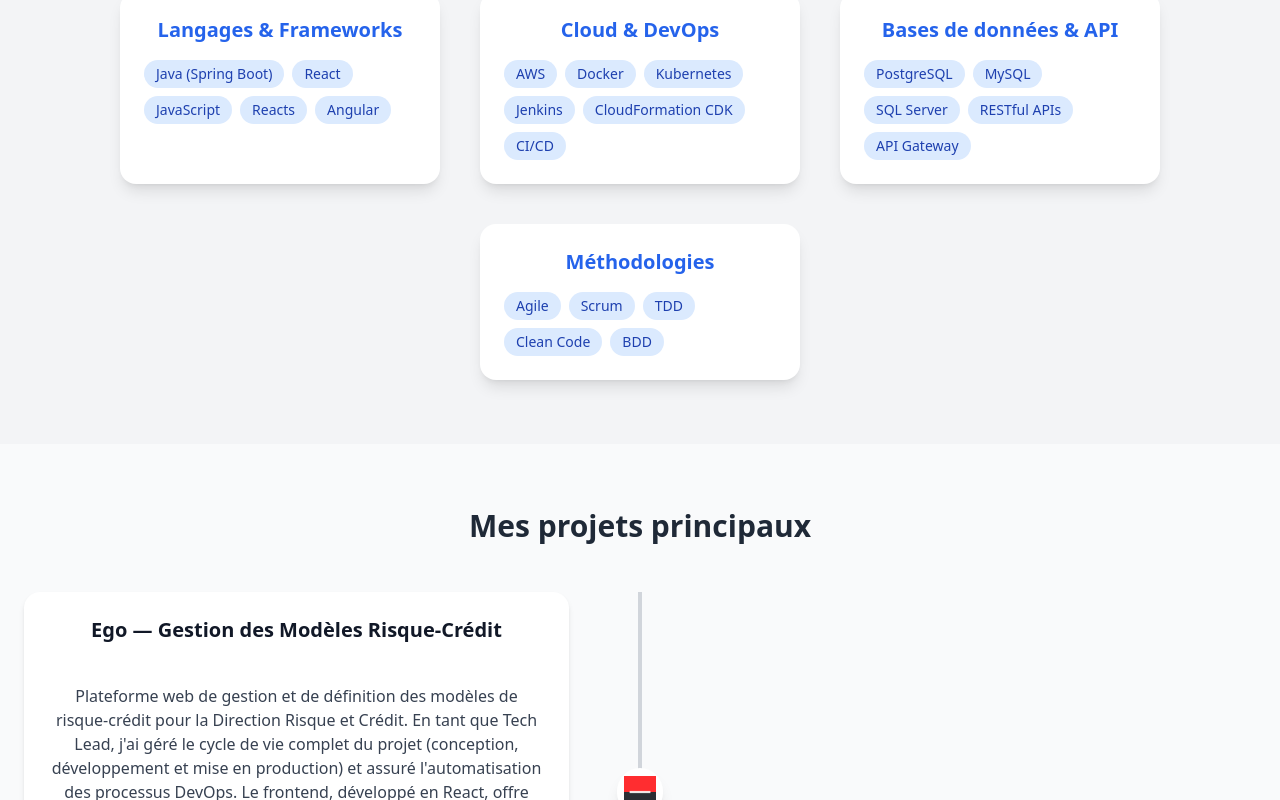
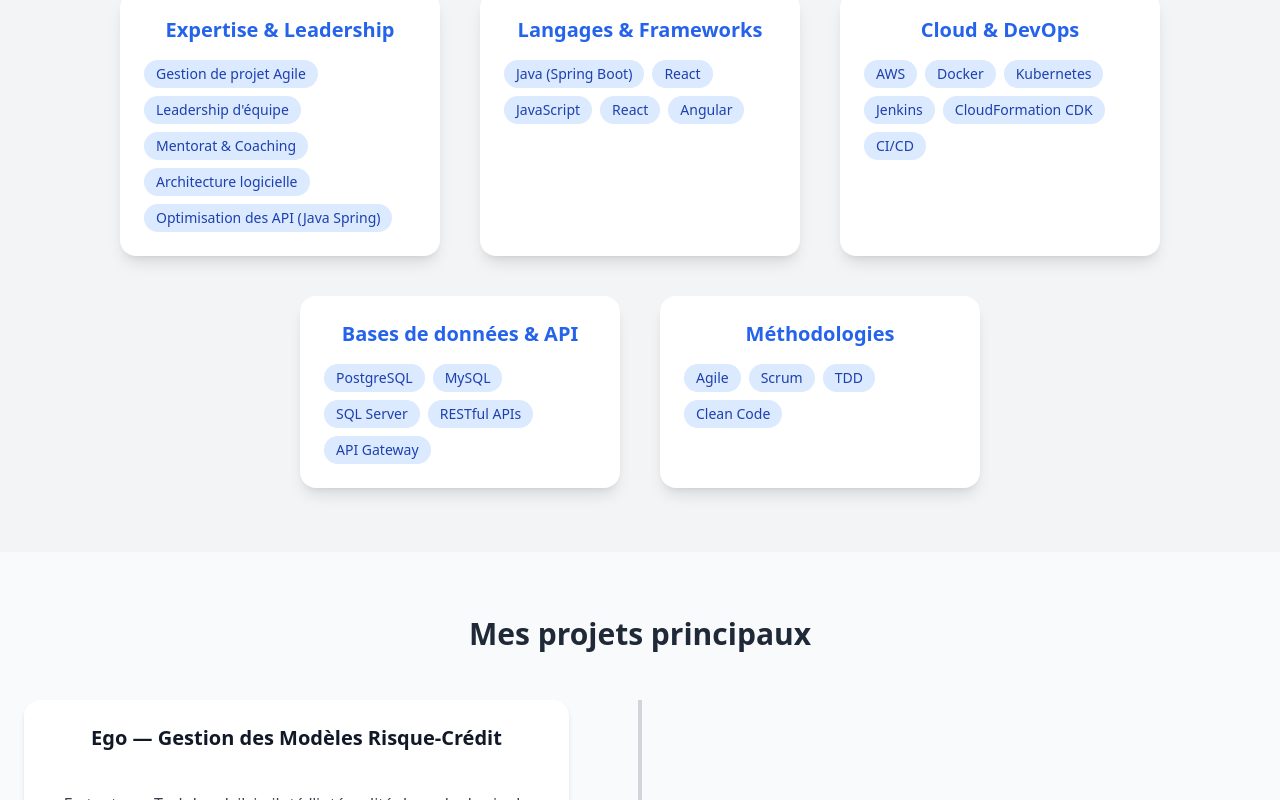
Before and after one commit to mouradmamassi/mourad-portfolio, a React (Vite) app: page / in a window 1280 px wide. Shown: the part 940-1740 px from the top of the page. Built offline with nearby package versions, Linux system fonts and the light colour scheme.

Commit message:
⚡ improvment

```diff
--- a/src/components/PortfolioSection.jsx
+++ b/src/components/PortfolioSection.jsx
@@ -5,7 +5,8 @@ const projects = [
   {
     title: "Ego — Gestion des Modèles Risque-Crédit",
     description: `
-      Plateforme web de gestion et de définition des modèles de risque-crédit pour la Direction Risque et Crédit. En tant que Tech Lead, j'ai géré le cycle de vie complet du projet (conception, développement et mise en production) et assuré l'automatisation des processus DevOps. Le frontend, développé en React, offre une interface intuitive aux utilisateurs. L'infrastructure est provisionnée via IaC avec AWS CloudFormation CDK (Java).
+      En tant que Tech Lead, j'ai piloté l'intégralité du cycle de vie de cette plateforme web. En collaboration avec les Product Owners et Business Analysts, j'ai géré les user stories et le développement de bout en bout.
+      J'ai mis en place un pipeline CI/CD automatisé pour des déploiements fluides, et optimisé l'infrastructure pour la performance et la résilience en utilisant une base de données AWS Aurora. J'ai également créé un système d'alertes automatisées (basé sur des seuils de capacité) et un système de "Lights On-Off" pour réduire les coûts d'infrastructure de 40%.
     `,
     technologies: [
       "Spring Boot 3",
--- a/src/components/SkillsSection.jsx
+++ b/src/components/SkillsSection.jsx
@@ -1,3 +1,4 @@
+// src/components/SkillsSection.jsx
 import React, { useEffect, useRef } from "react";
 
 // Custom hook to handle "show on scroll" functionality
@@ -50,11 +51,18 @@ const SkillCard = ({ category, skillList, index }) => {
 
 export default function SkillsSection() {
   const skills = {
+    "Expertise & Leadership": [
+      "Gestion de projet Agile",
+      "Leadership d'équipe",
+      "Mentorat & Coaching",
+      "Architecture logicielle",
+      "Optimisation des API (Java Spring)",
+    ],
     "Langages & Frameworks": [
       "Java (Spring Boot)",
       "React",
       "JavaScript",
-      "Reacts",
+      "React",
       "Angular",
     ],
     "Cloud & DevOps": [
@@ -72,7 +80,7 @@ export default function SkillsSection() {
       "RESTful APIs",
       "API Gateway",
     ],
-    "Méthodologies": ["Agile", "Scrum", "TDD", "Clean Code", "BDD"],
+    "Méthodologies": ["Agile", "Scrum", "TDD", "Clean Code"],
   };
 
   return (
```
